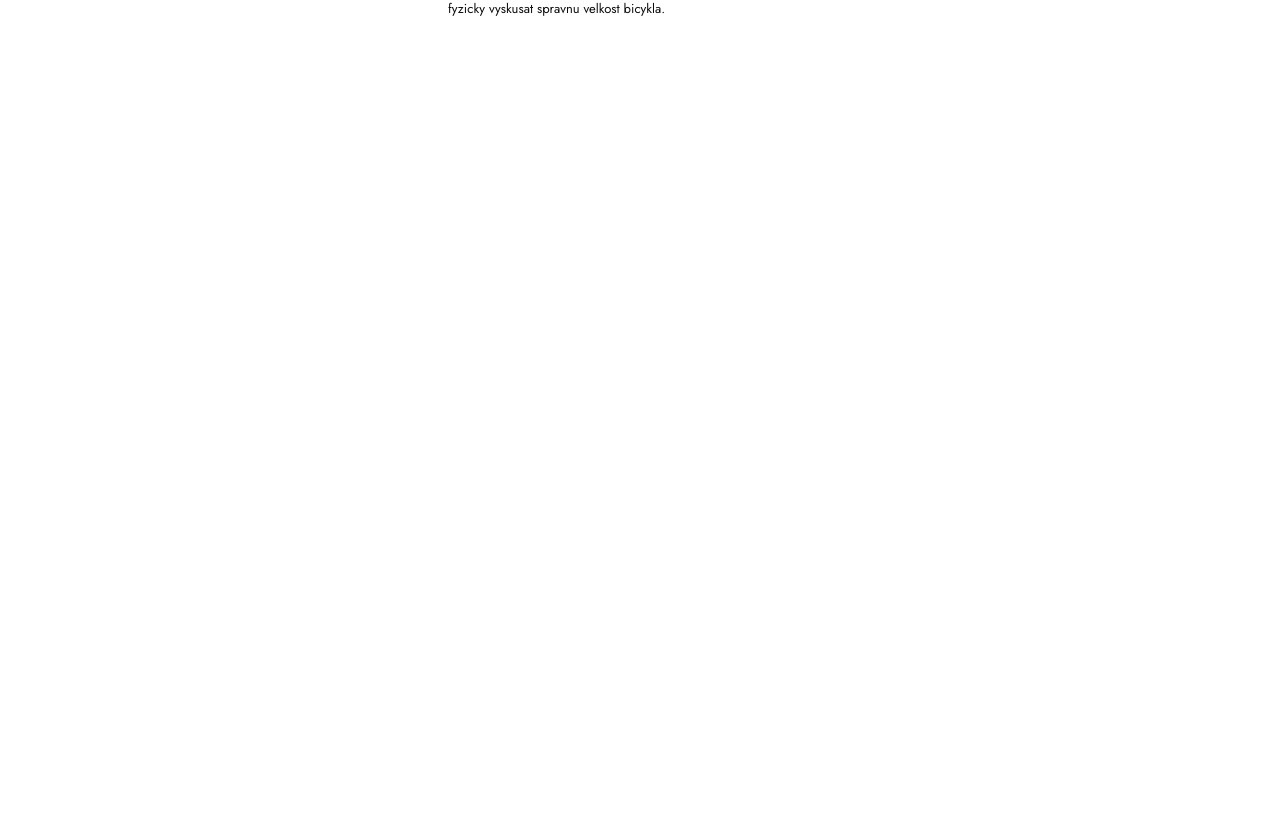
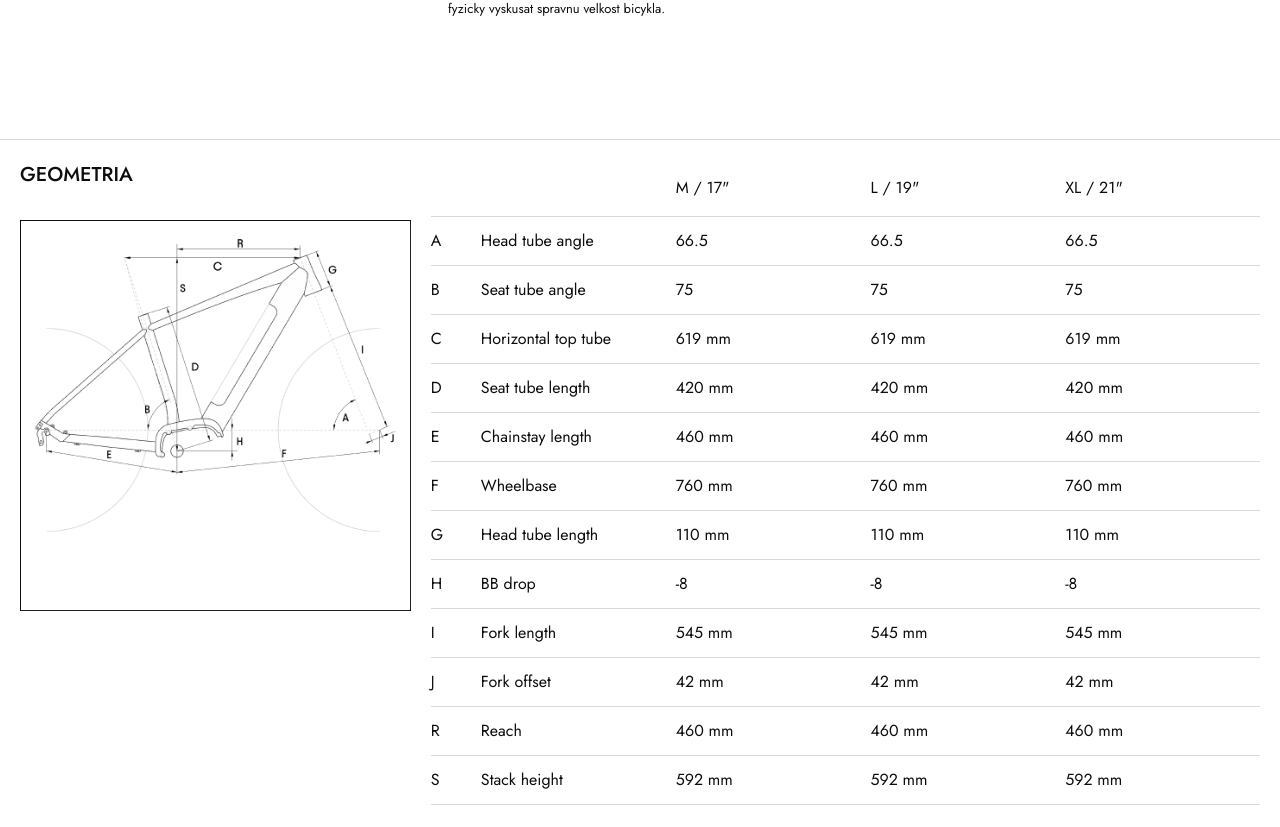
Before and after one commit to AlexanderBezugliy/test-day-tuesday, a React (Vite) app: page / in a window 1280 px wide. Shown: the part 4359-5186 px from the top of the page. Before the commit the page ends 4428 px from the top, so only its background shows below. Built offline with nearby package versions, Linux system fonts and the light colour scheme.

Commit message:
Geometry section & response

```diff
--- a/src/App.jsx
+++ b/src/App.jsx
@@ -6,12 +6,13 @@ import Detaily from './components/Detaily'
 import Specification from './components/Specification'
 import Motor from './components/Motor'
 import Sizes from './components/Sizes'
+import Geometria from './components/Geometria'
 
 
 
 const App = () => {
     return (
-        <div >
+        <>
             <Navbar />
             <Hero />
             <HeroDescr />
@@ -19,8 +20,9 @@ const App = () => {
             <Specification />
             <Motor />
             <Sizes />
+            <Geometria />
 
-        </div>
+        </>
     )
 }
 
--- /dev/null
+++ b/src/components/Geometria.jsx
@@ -0,0 +1,62 @@
+import React from 'react'
+
+
+
+const Geometria = () => {
+    const geometryData = [
+        { id: "A", name: "Head tube angle", val1: "66.5", val2: "66.5", val3: "66.5" },
+        { id: "B", name: "Seat tube angle", val1: "75", val2: "75", val3: "75" },
+        { id: "C", name: "Horizontal top tube", val1: "619 mm", val2: "619 mm", val3: "619 mm" },
+        { id: "D", name: "Seat tube length", val1: "420 mm", val2: "420 mm", val3: "420 mm" },
+        { id: "E", name: "Chainstay length", val1: "460 mm", val2: "460 mm", val3: "460 mm" },
+        { id: "F", name: "Wheelbase", val1: "760 mm", val2: "760 mm", val3: "760 mm" },
+        { id: "G", name: "Head tube length", val1: "110 mm", val2: "110 mm", val3: "110 mm" },
+        { id: "H", name: "BB drop", val1: "-8", val2: "-8", val3: "-8" },
+        { id: "I", name: "Fork length", val1: "545 mm", val2: "545 mm", val3: "545 mm" },
+        { id: "J", name: "Fork offset", val1: "42 mm", val2: "42 mm", val3: "42 mm" },
+        { id: "R", name: "Reach", val1: "460 mm", val2: "460 mm", val3: "460 mm" },
+        { id: "S", name: "Stack height", val1: "592 mm", val2: "592 mm", val3: "592 mm" },
+    ];
+
+    return (
+        <div className='w-full mb-25 border-t border-[#D8D9DA]'>
+            <div className="mx-auto max-w-[1440px] px-5 mt-5 flex flex-col sizes-md:flex-row gap-5 text-[#0C0D0D]">
+                {/* left */}
+                <div className="flex-[33%] mb-5 sizes-md:mb-0 text-center sizes-md:text-start">
+                    <h3 className="text-[20px] font-medium mb-[30px]">GEOMETRIA</h3>
+
+                    <div className='flex justify-center sizes-md:block'>
+                        <img src="/geometria/geom.png" alt="geom-img" />
+                    </div>
+                </div>
+
+                {/* right */}
+                <div className="flex-[70%] flex flex-col text-[11px] geom-md:text-[16px]">
+                    <div className='grid grid-cols-[20px_140px_repeat(3,1fr)] geom-sm:grid-cols-[50px_repeat(4,1fr)] border-b border-[#D8D9DA] py-4'>
+                        <p></p>
+                        <p></p>
+                        <p>M / 17"</p>
+                        <p>L / 19"</p>
+                        <p>XL / 21"</p>
+                    </div>
+
+                    {geometryData.map((row) => (
+                        <div
+                            key={row.id}
+                            className='grid grid-cols-[20px_140px_repeat(3,1fr)] geom-sm:grid-cols-[50px_repeat(4,1fr)] items-center border-b border-[#D8D9DA] py-3 hover:bg-[#F5F5F5] transition-colors'
+                        >
+                            <p>{row.id}</p>
+                            <p>{row.name}</p>
+                            <p>{row.val1}</p>
+                            <p>{row.val2}</p>
+                            <p>{row.val3}</p>
+                        </div>
+                    ))}
+
+                </div>
+            </div>
+        </div>
+    )
+}
+
+export default Geometria;
--- a/src/components/Sizes.jsx
+++ b/src/components/Sizes.jsx
@@ -3,7 +3,7 @@ import React from "react";
 const Sizes = () => {
 
     return (
-        <div className="mx-auto max-w-[1440px] px-5 mt-5 mb-[50px] flex flex-col sizes-md:flex-row gap-x-20 text-[#0C0D0D]">
+        <div className="mx-auto max-w-[1440px] px-5 mt-5 mb-30 flex flex-col sizes-md:flex-row gap-x-20 text-[#0C0D0D]">
             {/* left */}
             <div className="flex-[30%] mb-5 sizes-md:mb-0 text-center sizes-md:text-start">
                 <h3 className="text-[20px] font-medium">VEĽKOSŤ BICYKLA</h3>
--- a/src/index.css
+++ b/src/index.css
@@ -30,5 +30,6 @@
     --breakpoint-sizes-md: 702px;
     --breakpoint-sizes-sm: 445px;
 
-
+    --breakpoint-geom-md: 970px;
+    --breakpoint-geom-sm: 500px;
 }
```
Also changed, not shown: public/geometria/geom.png (added).
